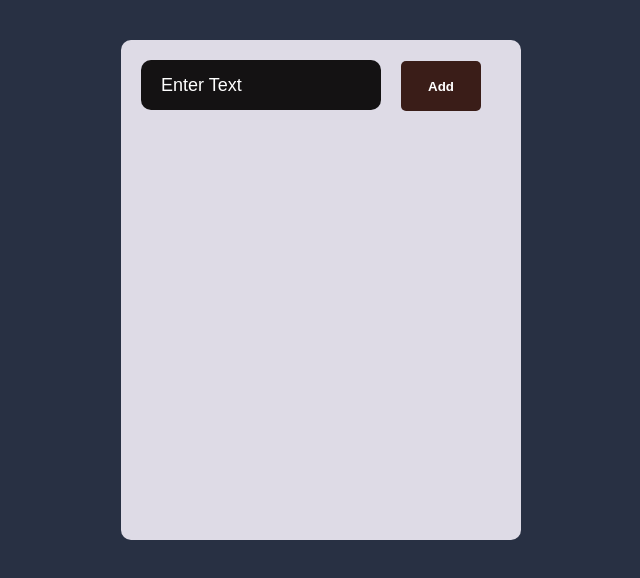
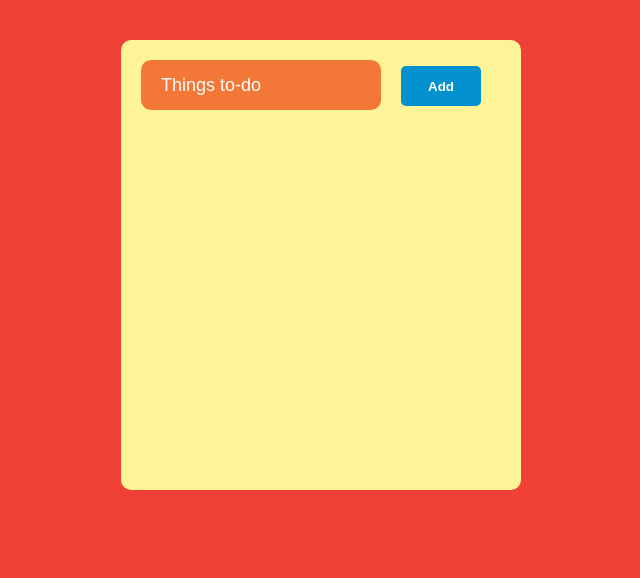
Before and after one commit to chiraganand9/React-to-do-app, a React (Create React App) app in the folder todolist/: page / in a window 1280 px wide. Shown: the top 578 px of the page, without its empty margins (319-959 px from the left). Built offline with nearby package versions, Linux system fonts and the light colour scheme.

Commit message:
Updated UI and bug fixes

```diff
--- a/todolist/package.json
+++ b/todolist/package.json
@@ -38,5 +38,8 @@
       "last 1 firefox version",
       "last 1 safari version"
     ]
+  },
+  "devDependencies": {
+    "gh-pages": "^2.2.0"
   }
 }
--- a/todolist/src/App.css
+++ b/todolist/src/App.css
@@ -1,17 +1,17 @@
 body{
-  background-color: #283043;
+  background-color: #ee4035;
 }
 
 .App{
-  background-color: #dedbe6;
+  background-color: #fdf498;
   border-radius: 10px;
-  min-height: 500px;
+  min-height: 450px;
   width: 400px;
   margin: 40px auto;
 }
 
 #to-do-form input{
-  background-color: #141213;
+  background-color:  #f37736;
   border: 0;
   border-radius: 10px;
   width: 200px;
@@ -31,12 +31,12 @@ body{
 }
 
 #to-do-form button{
-  height: 50px;
+  height: 40px;
   width: 80px;
   border: 0;
   border-radius: 5px;
   cursor: pointer;
-  background-color: #3a1d18;
+  background-color: #0392cf;
   font-weight: bolder;
   color: white;
 }
--- a/todolist/src/App.js
+++ b/todolist/src/App.js
@@ -55,10 +55,10 @@ class App extends React.Component {
   }
 
   setUpdate(text, key) {
-    const items = this.state.items;
+    const items = this.state.items;// eslint-disable-next-line
     items.map(item => {
       if (item.key === key) {
-        item.text = text;
+        return item.text = text;
       }
     })
     this.setState({
@@ -73,7 +73,7 @@ class App extends React.Component {
           <form id="to-do-form" onSubmit={this.addItem}>
             <input
               type="text"
-              placeholder="Enter Text"
+              placeholder="Things to-do"
               value={this.state.currentItem.text}
               onChange={this.handleInput}
             />
--- a/todolist/src/ListItems.css
+++ b/todolist/src/ListItems.css
@@ -1,7 +1,7 @@
 .list{
-    color: white;
+    color: #fdf498;
     width: 300px;
-    background-color: #c42034;
+    background-color: #7bc043;
     height: 50px;
     margin: 20px auto;
     border-radius: 5px;
```
Also changed, not shown: 1 other file (tests, documents, lock files or other folders).
